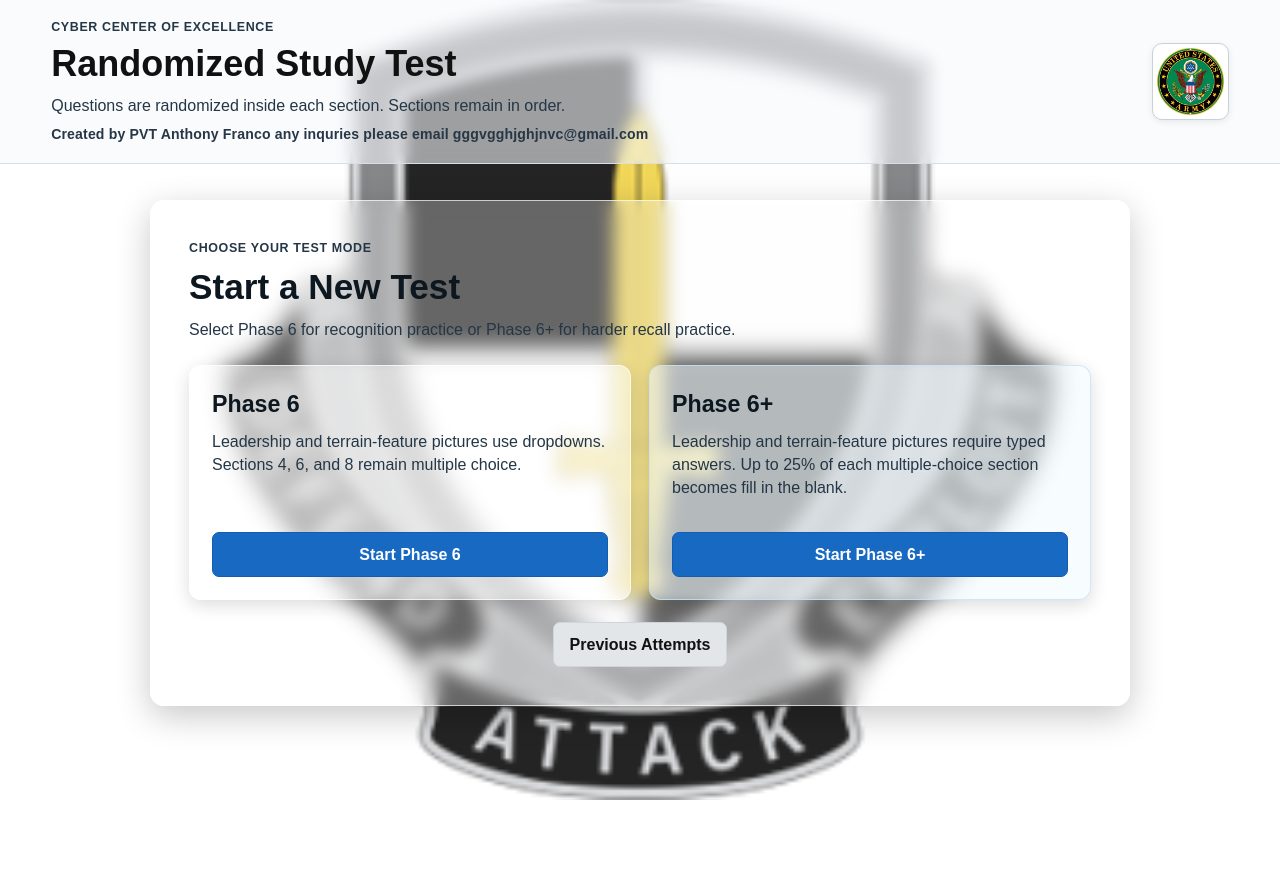
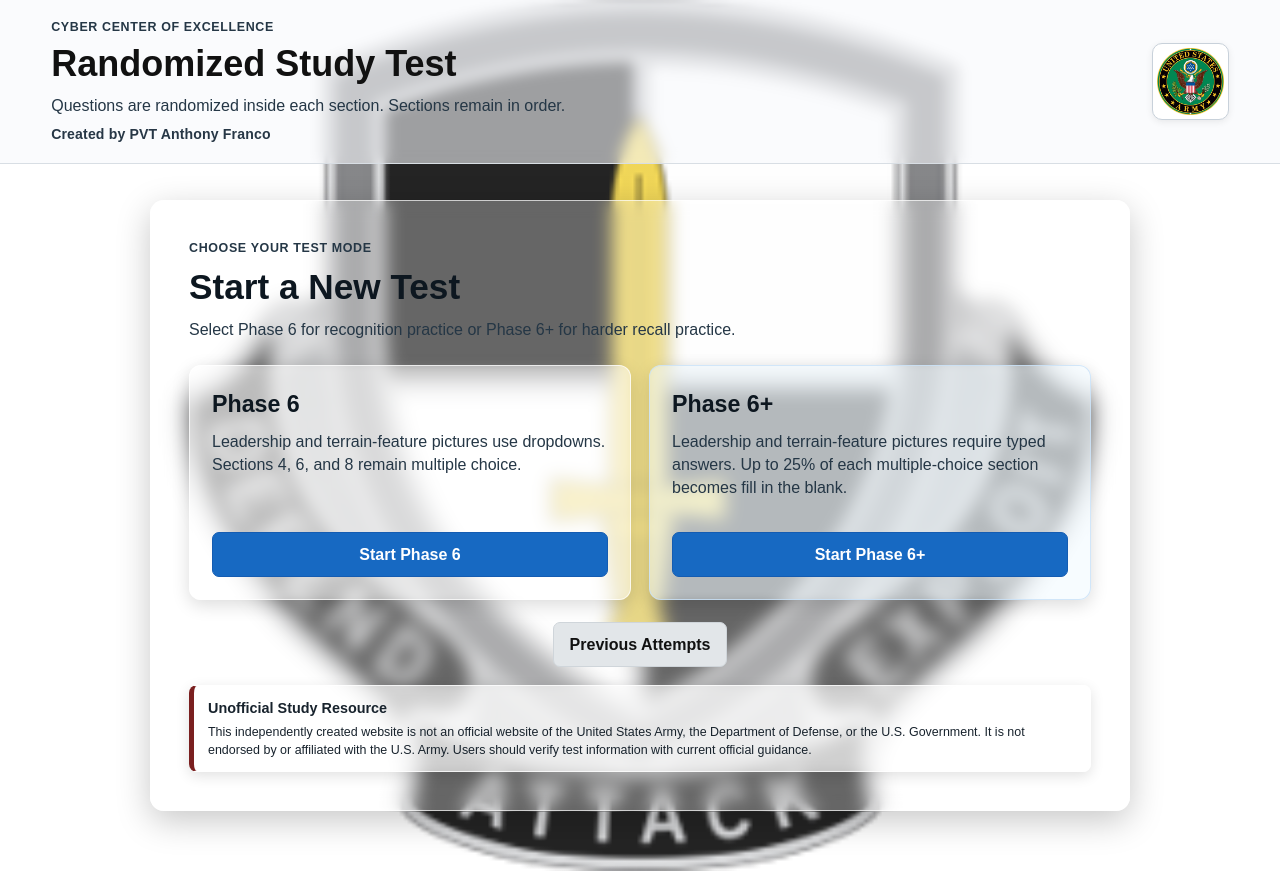
Before and after one commit to imgonnaphaseup/ccoestudyguide, a plain HTML site: page index.html in a window 1280 px wide. Before the commit the page ends 800 px from the top, so only its background shows below. Drawn offline with Linux system fonts and the light colour scheme.

Commit message:
Add files via upload

```diff
--- a/index.html
+++ b/index.html
@@ -3,7 +3,7 @@
 <head>
   <meta charset="UTF-8">
   <meta name="viewport" content="width=device-width, initial-scale=1.0">
-  <title>CCOE Study Test</title>
+  <title>Cyber Center of Excellence Study Test</title>
   <link rel="icon" type="image/png" href="images/favico/army logo.png">
   <link rel="shortcut icon" type="image/png" href="images/favico/army logo.png">
   <link rel="stylesheet" href="styles.css">
@@ -14,7 +14,7 @@
       <p class="eyebrow">Cyber Center of Excellence</p>
       <h1>Randomized Study Test</h1>
       <p class="subtitle">Questions are randomized inside each section. Sections remain in order.</p>
-      <p class="creator-credit">Created by PVT Anthony Franco any inquries please email gggvgghjghjnvc@gmail.com</p>
+      <p class="creator-credit">Created by PVT Anthony Franco</p>
     </div>
 
     <div class="header-branding">
@@ -55,6 +55,15 @@
         </div>
 
         <button id="previousAttemptsButton" class="secondary-button previous-attempts-button" type="button">Previous Attempts</button>
+
+        <aside class="unofficial-notice" aria-label="Unofficial website disclaimer">
+          <strong>Unofficial Study Resource</strong>
+          <p>
+            This independently created website is not an official website of the United States Army,
+            the Department of Defense, or the U.S. Government. It is not endorsed by or affiliated
+            with the U.S. Army. Users should verify test information with current official guidance.
+          </p>
+        </aside>
       </div>
     </section>
 
--- a/styles.css
+++ b/styles.css
@@ -1016,6 +1016,31 @@ body:has(#menuView:not([hidden])) .subtitle {
   color: #253746;
 }
 
+.unofficial-notice {
+  margin-top: 18px;
+  border: 1px solid rgba(255, 255, 255, 0.78);
+  border-left: 5px solid #7a1f1f;
+  border-radius: 8px;
+  background: rgba(255, 255, 255, 0.56);
+  color: #18232d;
+  padding: 12px 14px;
+  box-shadow: 0 4px 14px rgba(0, 0, 0, 0.12);
+  backdrop-filter: blur(6px);
+  -webkit-backdrop-filter: blur(6px);
+}
+
+.unofficial-notice strong {
+  display: block;
+  margin-bottom: 4px;
+  font-size: 0.9rem;
+}
+
+.unofficial-notice p {
+  margin: 0;
+  font-size: 0.78rem;
+  line-height: 1.45;
+}
+
 /* Mode selection and Phase 6 / Phase 6+ additions */
 .mode-badge {
   border: 1px solid #1769c2;
```
